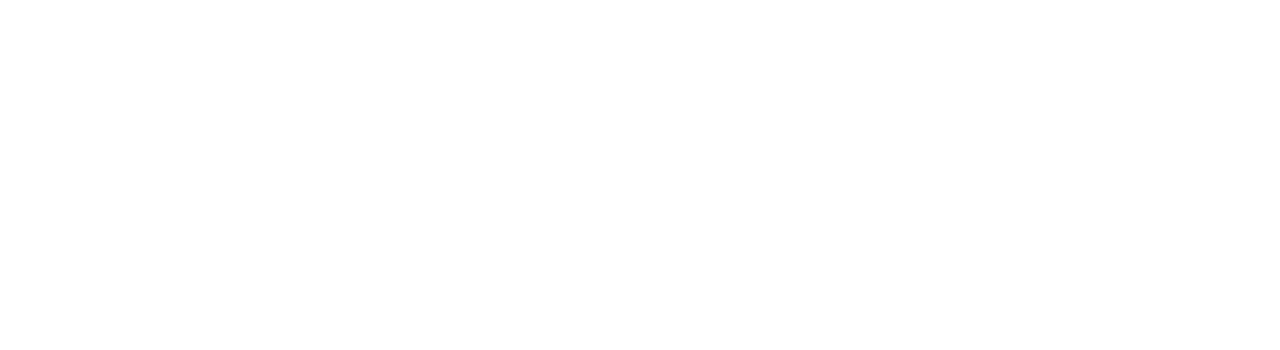
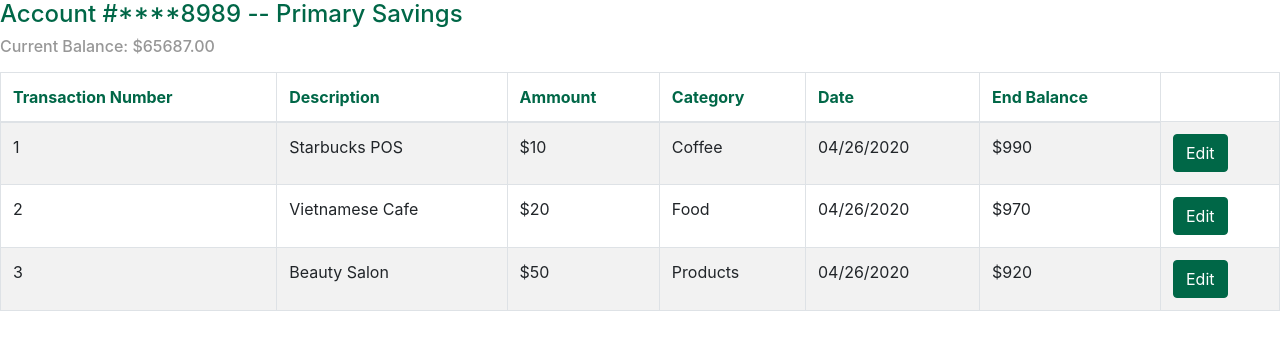
Before and after one commit to umkc-cs-451-2020-spring/semester-project-group-5, a React (Create React App) app in the folder commerce-app/: page /account in a window 1280 px wide. Shown: the top 350 px of the page. Built offline with nearby package versions, Linux system fonts and the light colour scheme.

Commit message:
Account Page Update

```diff
--- a/commerce-app/package.json
+++ b/commerce-app/package.json
@@ -9,7 +9,7 @@
     "axios": "^0.19.2",
     "bootstrap": "^4.4.1",
     "react": "^16.13.1",
-    "react-bootstrap": "^1.0.0",
+    "react-bootstrap": "^1.0.1",
     "react-dom": "^16.13.1",
     "react-router-dom": "^5.1.2",
     "react-scripts": "3.4.1"
--- a/commerce-app/src/App.js
+++ b/commerce-app/src/App.js
@@ -3,6 +3,7 @@
 // import './App.css';
 import Login from './components/login';
 import SignUp from './components/signup';
+import Account from './components/account';
 import { BrowserRouter as Router, Switch, Route, Link } from "react-router-dom";
 
 
@@ -12,6 +13,7 @@
       <Switch>
         <Route path="/" exact component={Login} />
         <Route path="/signup" exact component={SignUp} />
+        <Route path="/account" exact component={Account}/>
       </Switch>
     </Router>
   );
--- /dev/null
+++ b/commerce-app/src/components/account.css
@@ -0,0 +1,33 @@
+@media all and (min-width: 480px) {
+  /* .SignUp {
+    padding: 60px 0;
+    font-family: "cera_proregular", Arial, sans-serif;
+  }
+
+  .SignUp form {
+    margin: 0 auto;
+    max-width: 500px;
+  } */
+
+  .Account .btn-primary {
+    background-color: #006747;
+    border-color: #006747;
+  }
+
+  .Account .btn-primary:hover, .btn-primary:focus, .btn-primary:active, .btn-primary.active {
+    background-color: #979797;
+    border-color: #979797; /*set the color you want here*/
+  }
+
+  .Account th {
+    color: #006747;
+    padding: 0.5em;
+  }
+  .Account .header {
+    color: #979797;
+    margin-bottom: 1em;
+  }
+  .Account h4 {
+    color: #006747;
+  }
+}
--- /dev/null
+++ b/commerce-app/src/components/account.js
@@ -0,0 +1,57 @@
+import React from "react";
+import {Button, Table} from "react-bootstrap";
+import "./account.css";
+
+export default function Account() {
+return (
+    <div className='Account'>
+        <div className = 'header'>
+            <h4>Account #****8989 -- Primary Savings</h4>
+            <h6>Current Balance: $65687.00</h6>
+        </div>
+        <Table bordered striped>
+
+            <thead className='commerce-text'>
+                <tr>
+                    <th className = 'commerce-text'>Transaction Number</th>
+                    <th className = 'commerce-text'>Description</th>
+                    <th className = 'commerce-text'>Ammount</th>
+                    <th className = 'commerce-text'>Category</th>
+                    <th className = 'commerce-text'>Date</th>
+                    <th className = 'commerce-text'>End Balance</th>
+                </tr>
+            </thead>
+            <tbody>
+                <tr>
+                    <td>1</td>
+                    <td>Starbucks POS</td>
+                    <td>$10</td>
+                    <td>Coffee</td>
+                    <td>04/26/2020</td>
+                    <td>$990</td>
+                    <td><Button>Edit</Button>{' '}</td>
+                </tr>
+                <tr>
+                    <td>2</td>
+                    <td>Vietnamese Cafe</td>
+                    <td>$20</td>
+                    <td>Food</td>
+                    <td>04/26/2020</td>
+                    <td>$970</td>
+                    <td><Button>Edit</Button>{' '}</td>
+                </tr>
+                <tr>
+                    <td>3</td>
+                    <td>Beauty Salon</td>
+                    <td>$50</td>
+                    <td>Products</td>
+                    <td>04/26/2020</td>
+                    <td>$920</td>
+                    <td><Button>Edit</Button>{' '}</td>
+                </tr>
+            </tbody>
+        </Table>
+    </div>
+
+);
+}
--- a/commerce-app/src/components/signup.js
+++ b/commerce-app/src/components/signup.js
@@ -92,7 +92,7 @@
           </Col>
         </Row>
         <Row>
-          <Col lg={6}>
+          <Col>
             <FormGroup controlId="username" bsSize="large" className="mb-4">
               {/* <FormLabel>Username</FormLabel> */}
               <FormControl
```
Also changed, not shown: 1 other file (tests, documents, lock files or other folders).
